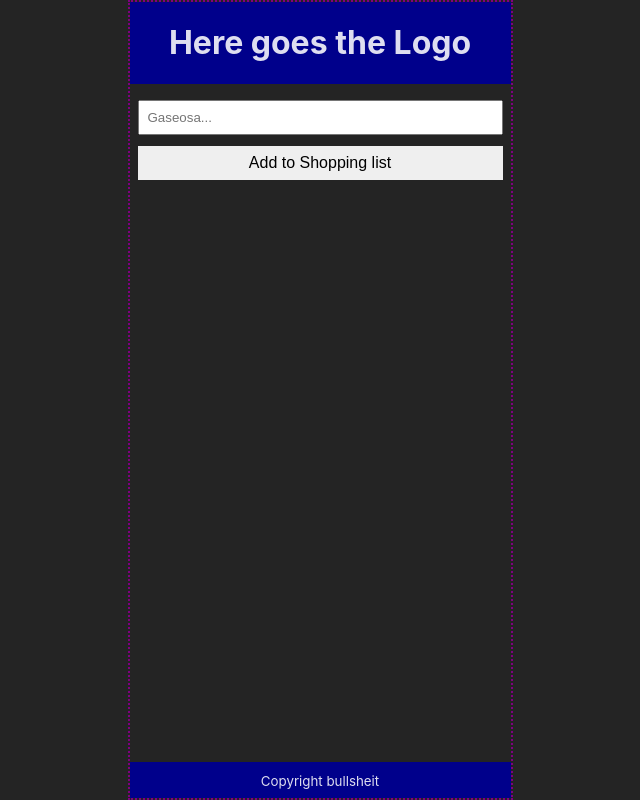
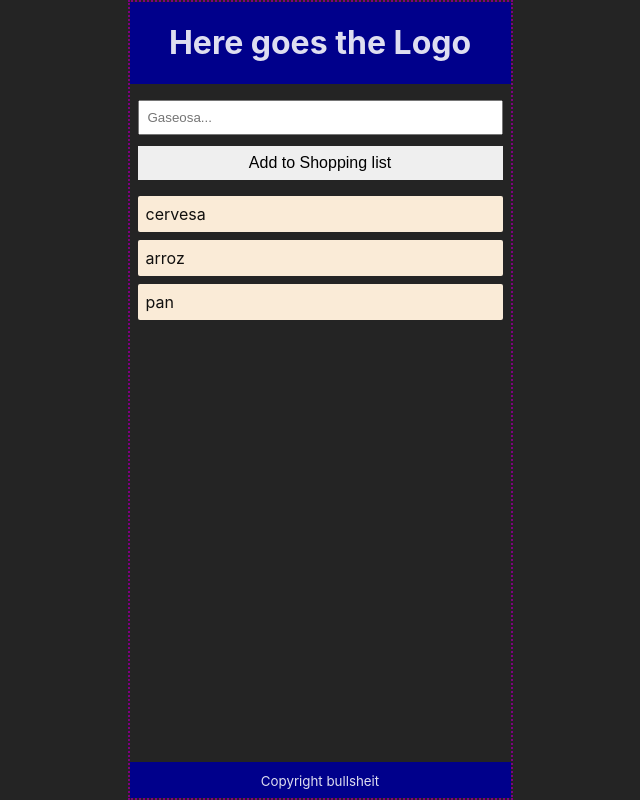
Before and after one commit to Hook-88/paulny-shopping-list, a React (Vite) app: page / in a window 1280 px wide. Shown: the whole page, without its empty margins (320-960 px from the left). Built offline with nearby package versions, Linux system fonts and the light colour scheme.

Commit message:
Add styles, markup and logic to display items

```diff
--- a/src/App.jsx
+++ b/src/App.jsx
@@ -3,6 +3,7 @@ import Header from "./components/Header/Header"
 import MainContent from "./components/MainContent/MainContent"
 import Form from "./components/MainContent/Form/Form"
 import Button from "./components/Button/Button"
+import ShoppingList from "./components/MainContent/ShoppingList/ShoppingList"
 
 import { RiDeleteBin5Fill } from "react-icons/ri"
 
@@ -25,6 +26,7 @@ function App() {
             Add to Shopping list
           </Button>
         </Form>
+        <ShoppingList />
       </MainContent>
       <Footer />
     </>
--- /dev/null
+++ b/src/components/MainContent/ShoppingList/Item/Item.css
@@ -0,0 +1,8 @@
+li.item--container{
+  margin: 0 0 .5rem 0;
+  padding: .5rem;
+  text-align: left;
+  background-color: antiquewhite;
+  color: rgb(17, 16, 15);
+  border-radius: 2px;
+}
--- /dev/null
+++ b/src/components/MainContent/ShoppingList/Item/Item.jsx
@@ -0,0 +1,9 @@
+import "./Item.css"
+
+export default function Item({children}) {
+
+  return (
+    <li className="item--container">{children}</li>
+  )
+
+}
--- /dev/null
+++ b/src/components/MainContent/ShoppingList/ShoppingList.css
@@ -0,0 +1,5 @@
+ul.shopping-list--container {
+  margin: 1rem 0 0 0;
+  padding: 0;
+  list-style-type: none;
+}
--- /dev/null
+++ b/src/components/MainContent/ShoppingList/ShoppingList.jsx
@@ -0,0 +1,16 @@
+import { useState } from "react"
+import Item from "./Item/Item"
+import "./ShoppingList.css"
+
+export default function ShoppingList() {
+  const slDummyData = ["cervesa", "arroz", "pan"]
+  const [shoppingItems, setShoppingItems] = useState(slDummyData)
+  const shoppingListIemsEl =
+    shoppingItems.map(item => <Item key={item}>{item}</Item>)
+
+  return (
+    <ul className="shopping-list--container">
+      {shoppingListIemsEl}
+    </ul>
+  )
+}
```
